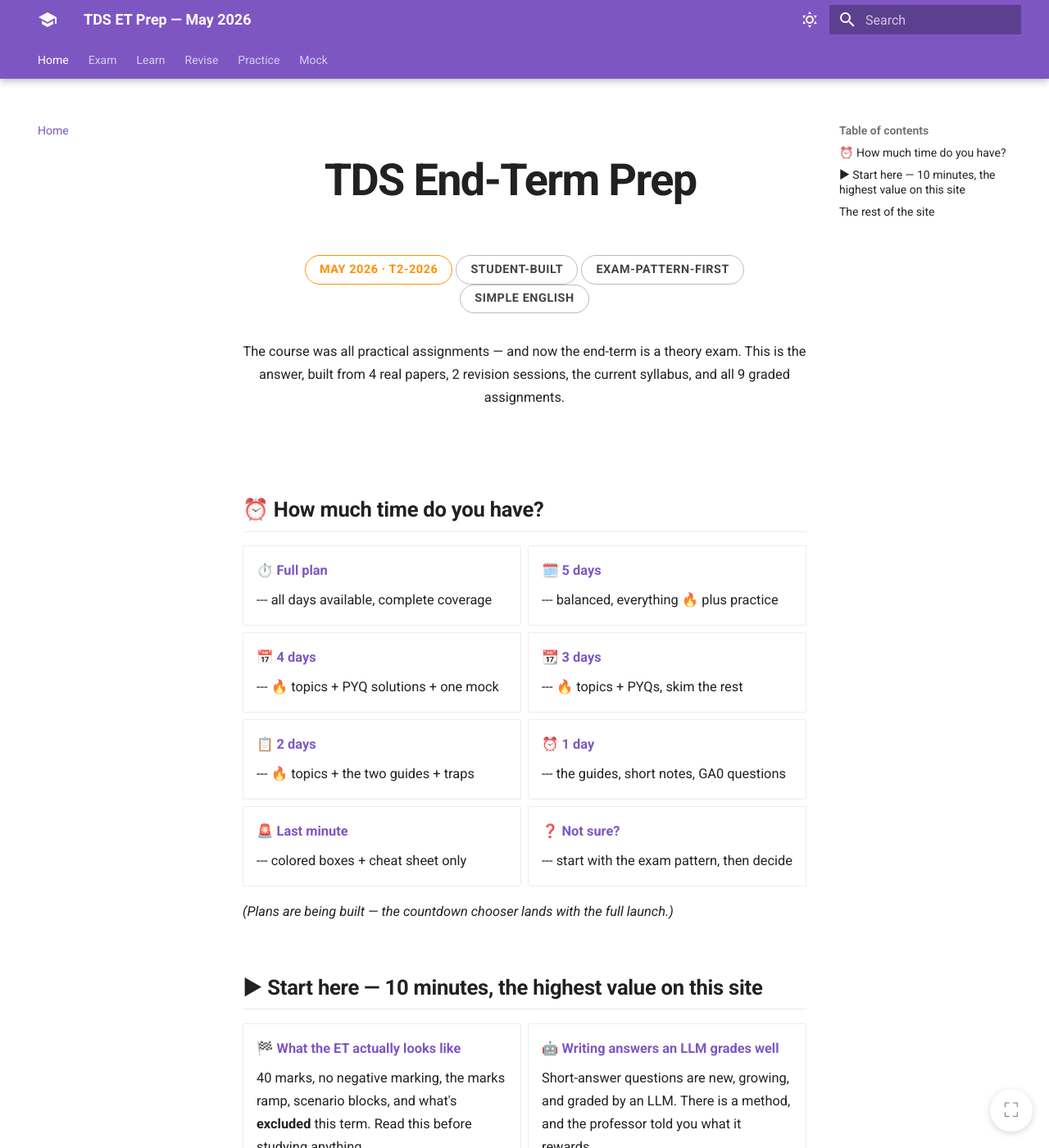
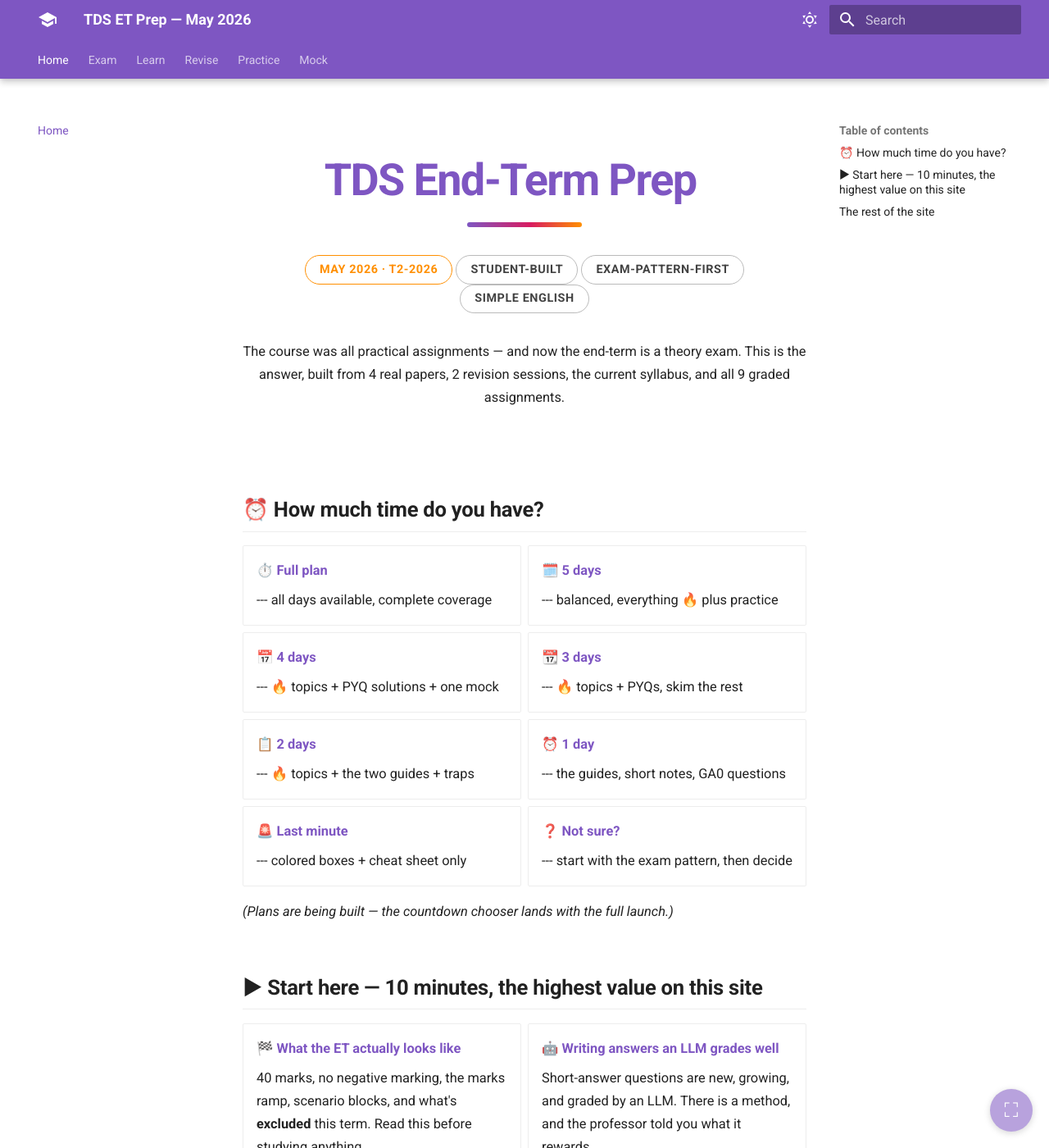
Before and after one commit to HypeMonk/tds-et-prep, an MkDocs documentation site: the page built from docs/index.md, in a window 1280 px wide and 1400 px high. Shown: the whole window at 82% size. Built offline with MkDocs 1.6.1 and Material for MkDocs 9.7.7, drawn with Linux system fonts in a browser that asks for light colours.

Commit message:
Fix hero colour: Material has no --md-primary, only -fg-color/-bg-color
var(--md-primary) references a variable that does not exist, so the
colour fell back to plain black. The real names are --md-primary-fg-color
and --md-primary-bg-color. Also fixes the focus-button colours.

Co-Authored-By: Claude <noreply@anthropic.com>

```diff
--- a/docs/stylesheets/extra.css
+++ b/docs/stylesheets/extra.css
@@ -22,8 +22,8 @@ body.focus-mode .md-tabs {
   border-radius: 50%;
   border: none;
   cursor: pointer;
-  background: var(--md-primary);
-  color: var(--md-primary-bg);
+  background: var(--md-primary-fg-color);
+  color: var(--md-primary-bg-color);
   box-shadow: 0 2px 8px rgba(0, 0, 0, 0.3);
   font-size: 1.2rem;
   display: flex;
@@ -85,7 +85,7 @@ body.focus-mode .md-tabs {
   letter-spacing: -0.03em;
   line-height: 1.1;
   /* solid color — always visible in every browser; the style lives in the accent bar */
-  color: var(--md-primary);
+  color: var(--md-primary-fg-color);
 }
 /* the gradient accent bar under the headline: the palette's arc, rendered as
    decoration instead of inside the text (gradient text goes invisible when a
@@ -97,7 +97,7 @@ body.focus-mode .md-tabs {
   height: 6px;
   border-radius: 3px;
   margin: 0.4em auto 0;
-  background: linear-gradient(90deg, var(--md-primary) 0%, #d81b60 55%, #ff8f00 100%);
+  background: linear-gradient(90deg, var(--md-primary-fg-color) 0%, #d81b60 55%, #ff8f00 100%);
 }
 .tx-hero .tx-sub {
   color: var(--md-typeset-color);
```
